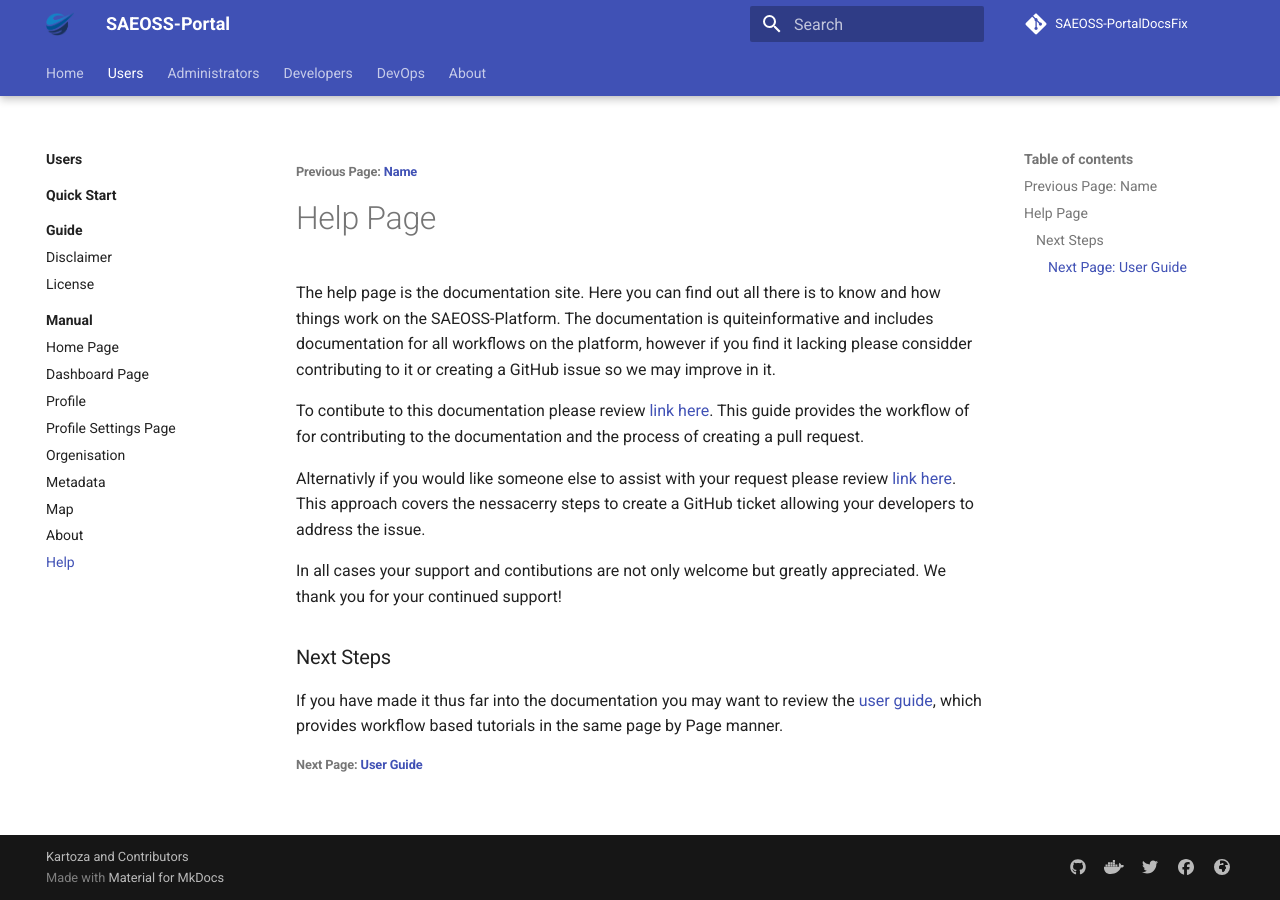
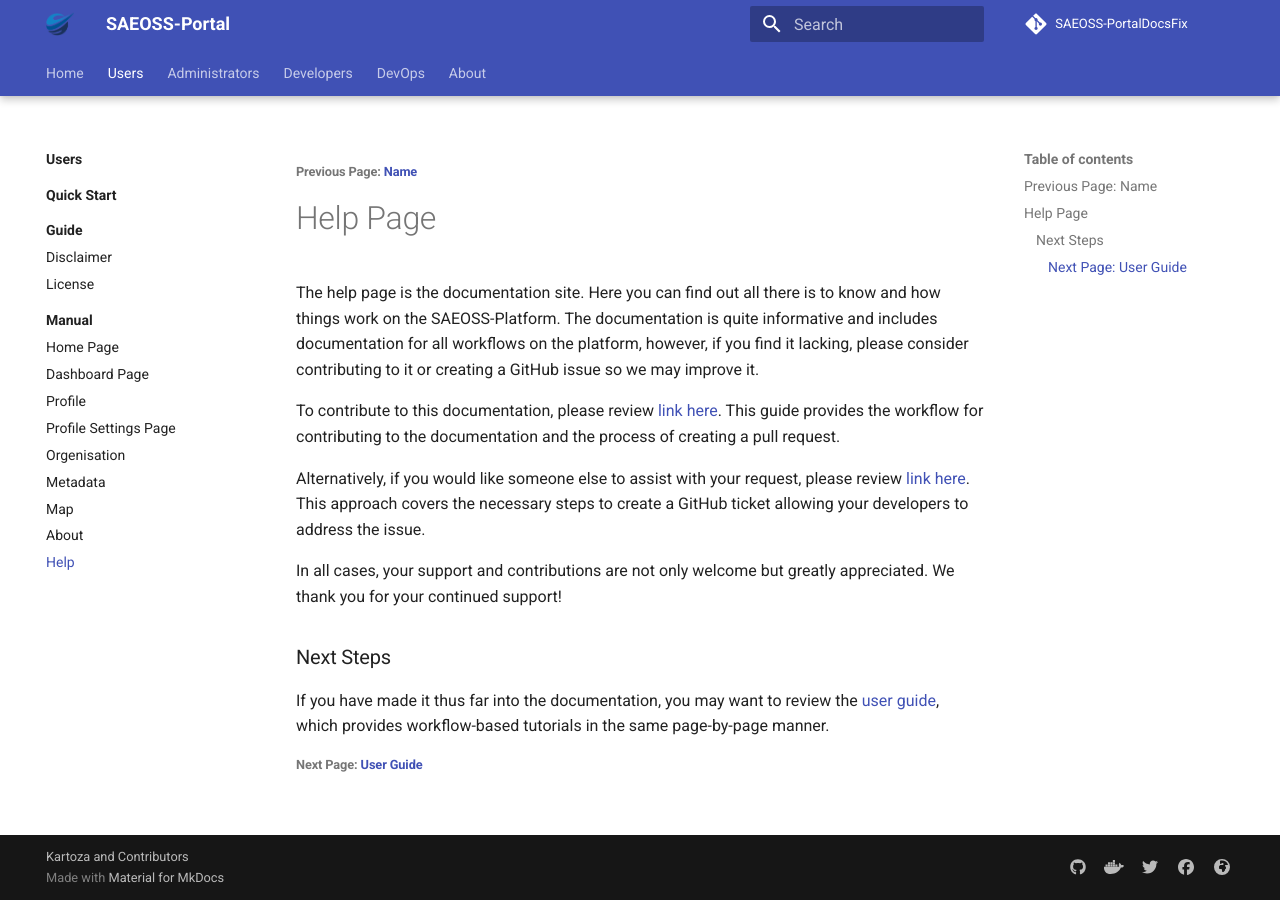
Before and after one commit to LunaAsefaw/SAEOSS-PortalDocsFix, an MkDocs documentation site: the page built from docs/src/user/manual/help.md, in a window 1280 px wide. Built offline with MkDocs 1.6.1 and Material for MkDocs 9.7.7, drawn with Linux system fonts in a browser that asks for light colours; comment, search, counter and statistics services are not loaded.

```diff
--- a/docs/src/user/manual/help.md
+++ b/docs/src/user/manual/help.md
@@ -1,15 +1,15 @@
 ###### Previous Page: [Name](./#)
 
 # Help Page
-The help page is the documentation site. Here you can find out all there is to know and how things work on the SAEOSS-Platform. The documentation is quiteinformative and includes documentation for all workflows on the platform, however if you find it lacking please considder contributing to it or creating a GitHub issue so we may improve in it.
+The help page is the documentation site. Here you can find out all there is to know and how things work on the SAEOSS-Platform. The documentation is quite informative and includes documentation for all workflows on the platform, however, if you find it lacking, please consider contributing to it or creating a GitHub issue so we may improve it.
 
-To contibute to this documentation please review [link here](). This guide provides the workflow of for contributing to the documentation and the process of creating a pull request.
+To contribute to this documentation, please review [link here](). This guide provides the workflow for contributing to the documentation and the process of creating a pull request.
 
-Alternativly if you would like someone else to assist with your request please review [link here](). This approach covers the nessacerry steps to create a GitHub ticket allowing your developers to address the issue.
+Alternatively, if you would like someone else to assist with your request, please review [link here](). This approach covers the necessary steps to create a GitHub ticket allowing your developers to address the issue.
 
-In all cases your support and contibutions are not only welcome but greatly appreciated. We thank you for your continued support!
+In all cases, your support and contributions are not only welcome but greatly appreciated. We thank you for your continued support!
 
 ### Next Steps
-If you have made it thus far into the documentation you may want to review the [user guide](../guide/index.md), which provides workflow based tutorials in the same page by Page manner.
+If you have made it thus far into the documentation, you may want to review the [user guide](../guide/index.md), which provides workflow-based tutorials in the same page-by-page manner.
 
 ###### Next Page: [User Guide](../guide/index.md)
```
Also changed, not shown: docs/src/about/index.md (+2 -1 lines), docs/src/user/manual/dashboard.md (+19 -19 lines), docs/src/user/manual/home.md (+22 -24 lines).
